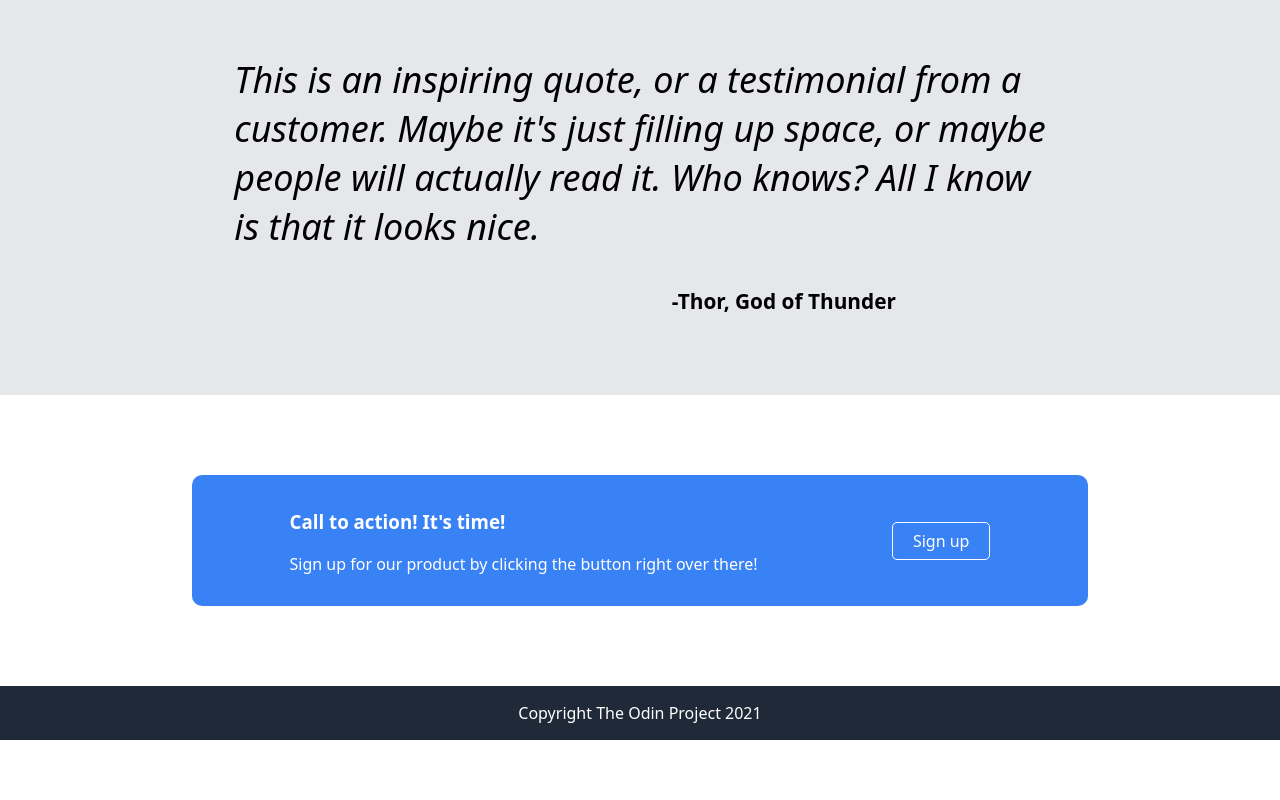
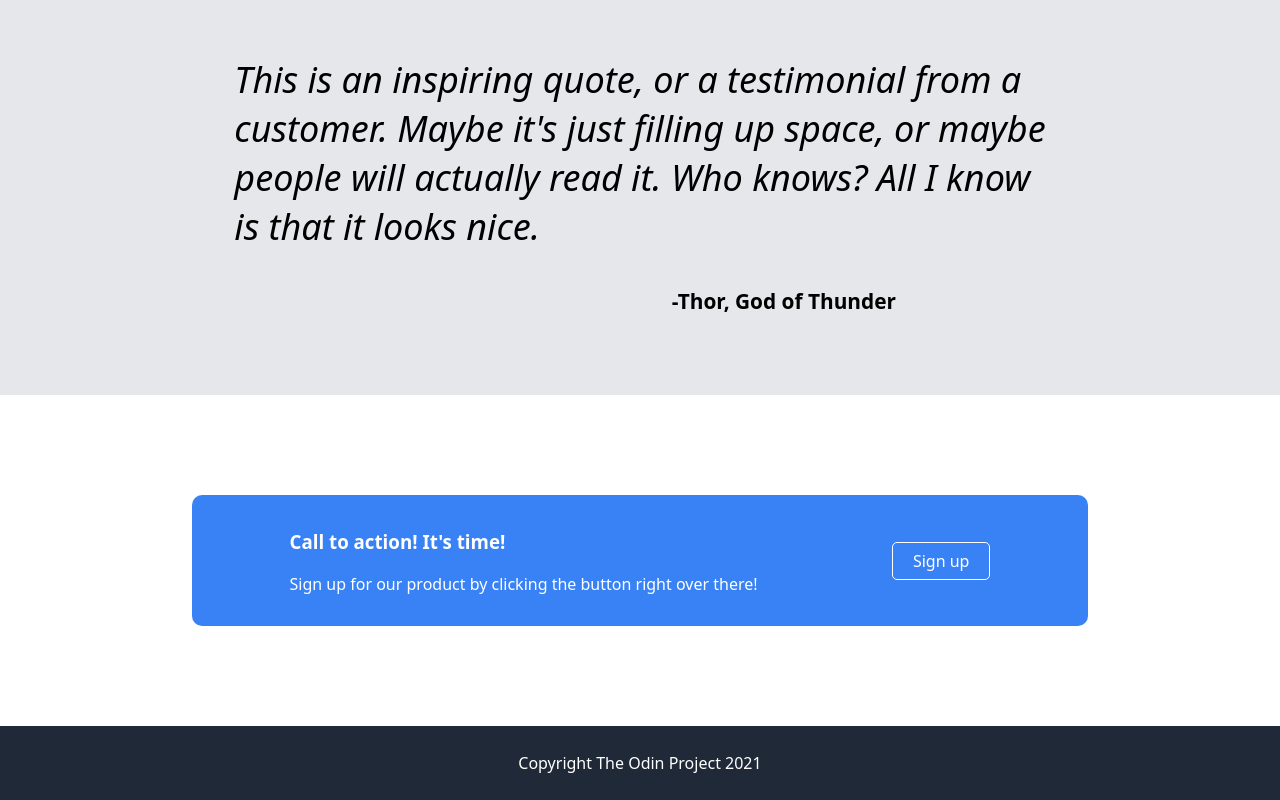
Before and after one commit to michaelabebaws/landing-page, a plain HTML site: page index.html in a window 1280 px wide. Shown: the part 1014-1814 px from the top of the page. Before the commit the page ends 1754 px from the top, so only its background shows below. Drawn offline with Linux system fonts and the light colour scheme.

Commit message:
final version completed

```diff
--- a/style.css
+++ b/style.css
@@ -41,6 +41,7 @@ body{
 .content {
     display: flex;
     justify-content:space-between;
+    align-items: center;
 }
 
 .container2 {
@@ -48,7 +49,6 @@ body{
     padding-right: 180px;
     padding-top: 70px;
     padding-bottom: 70px;
-
 }
 
 .content-h1 {
@@ -72,7 +72,7 @@ body{
     max-width: 400px;
 }       /* further look and checking up
 requires for responsiveness
- the coulmn issue*/
+*/
 
  .content-button1 {
     background-color: #3882f6;
@@ -102,6 +102,7 @@ requires for responsiveness
     align-items: center;
     justify-content: center;
     gap: 5%;
+    font-weight: 400;
  }
 
 .boxes {
@@ -147,8 +148,8 @@ requires for responsiveness
 
 
 .section4 {
-    margin-top: 80px;
-    margin-bottom: 80px;
+    margin-top: 100px;
+    margin-bottom: 100px;
     padding-top: 15px;
     padding-bottom: 15px;
     display: flex;
@@ -186,4 +187,6 @@ requires for responsiveness
     justify-content: center;
     background-color: #1F2937;
     color: white;
+    padding-top: 10px;
+    padding-bottom: 10px;
 }
```
